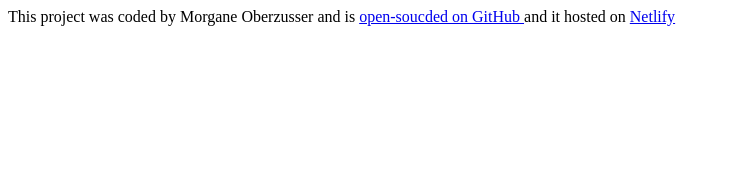
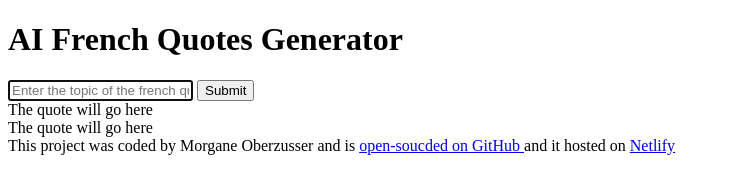
Before and after one commit to morgane2089/french-quotes-generator, a plain HTML site: page index.html in a window 1280 px wide. Shown: the whole page, without its empty margins (0-729 px from the left). Drawn offline with Linux system fonts and the light colour scheme.

Commit message:
Added the basic HTML structure

```diff
--- a/index.html
+++ b/index.html
@@ -5,11 +5,29 @@
     <meta http-equiv="X-UA-Compatible" content="IE=edge">
     <meta name="viewport" content="width=device-width, initial-scale=1.0">
 <link rel="stylesheet" href="src/style.css">
-    <title>French Quotes Generator</title>
+    <title>AI French Quotes Generator</title>
 </head>
 <body>
+    <header>
+<h1>AI French Quotes Generator</h1>
+</header>
+<main>
+    <form>
+<input  type="text"
+        placeholder="Enter the topic of the french quote"
+        autofocus
+        required
+        autocomplete="off"/>
 
-
+<input type="submit"/>
+<div id="quote">
+    The quote will go here
+    <br/>
+    The quote will go here
+    <br/>
+</div>
+    </form>
+</main>
 
 
 <footer>This project was coded by Morgane Oberzusser and is <a href="https://github.com/morgane2089/french-quotes-generator" target="_blank"> open-soucded on GitHub </a>  and it hosted on <a href="https://french-quotes-generator.netlify.app" target="_blank"> Netlify</a> </footer>
```
